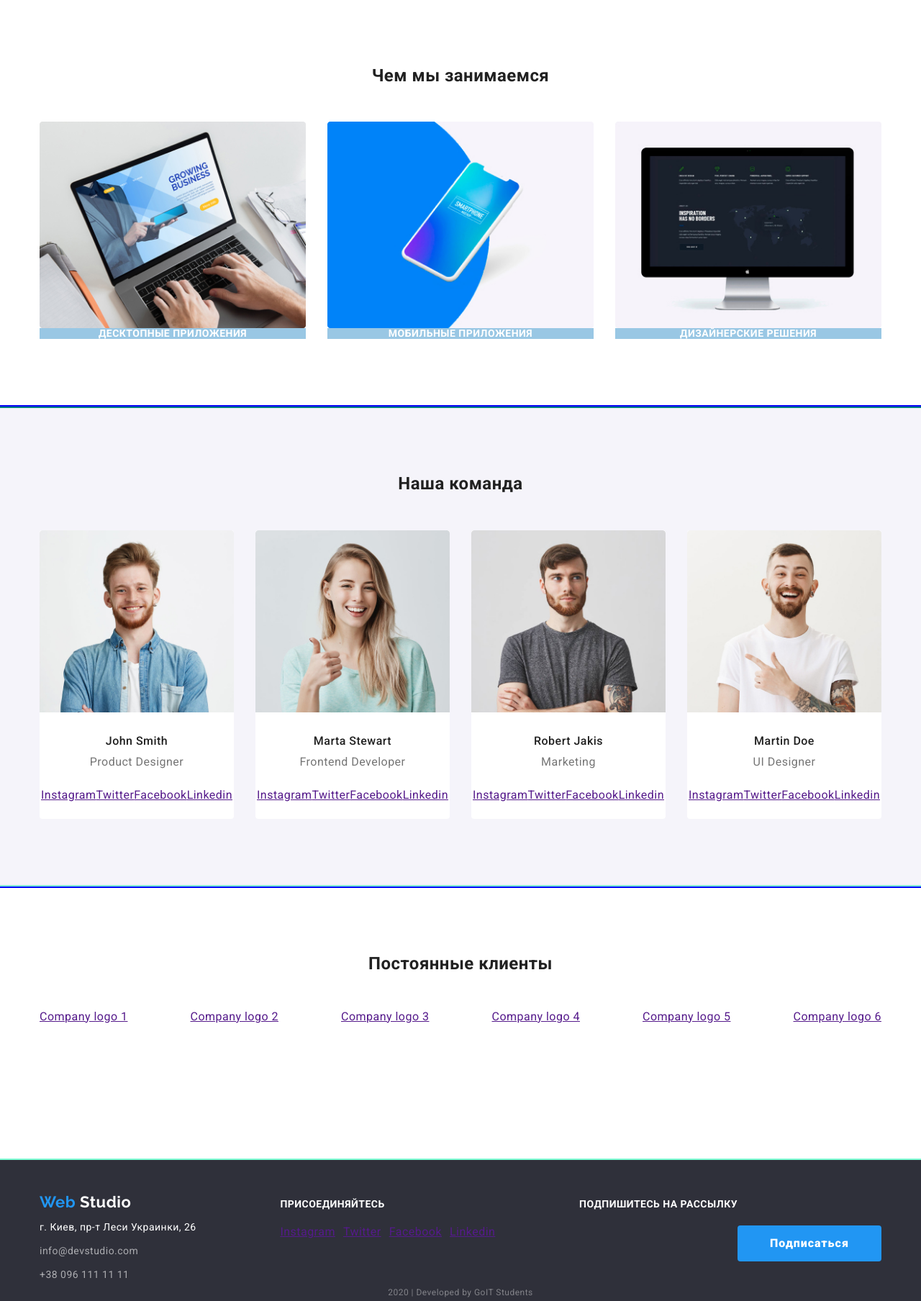
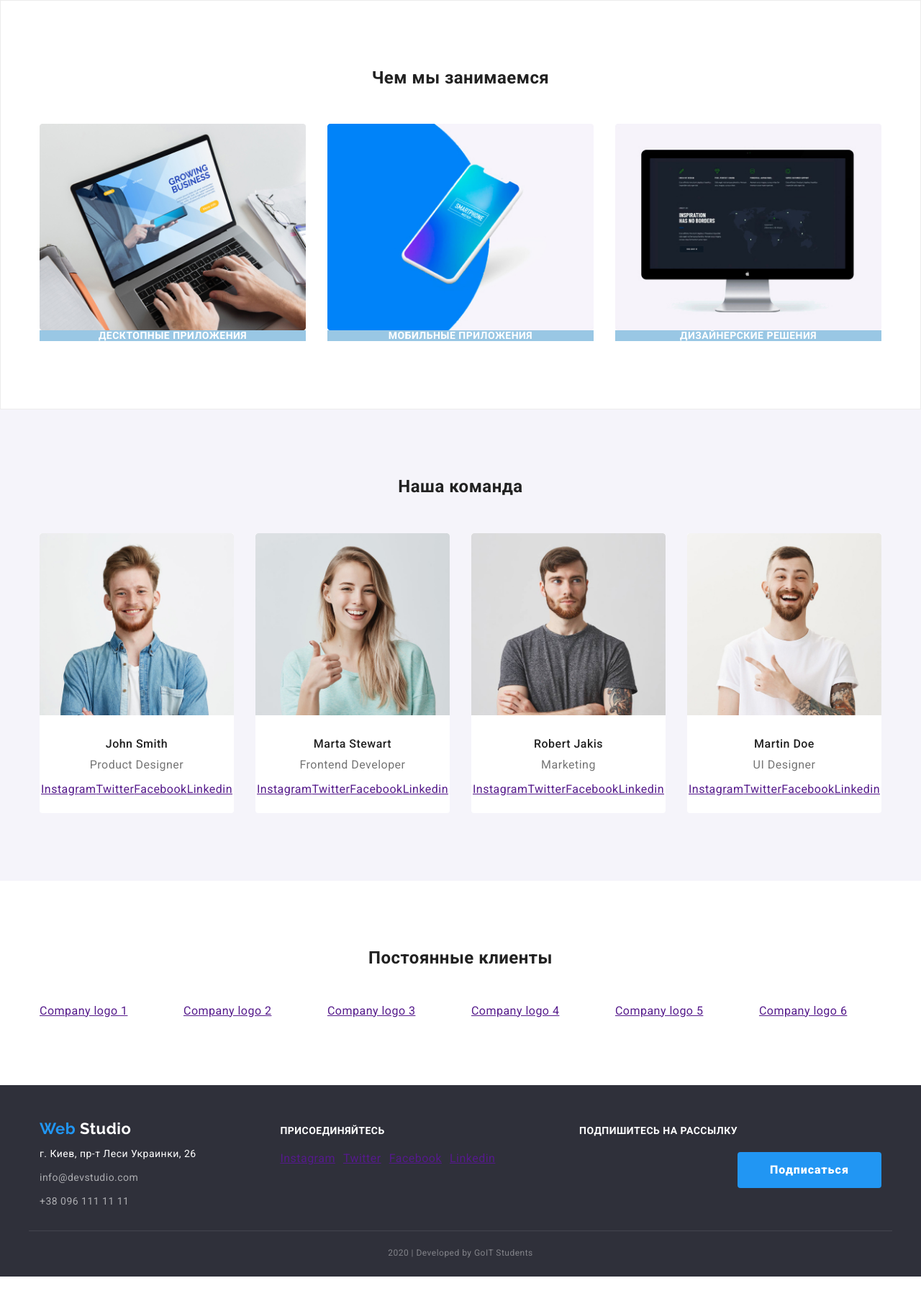
Before and after one commit to andrii-lavrenchuk/goit-markup-hw-03, a plain HTML site: page index.html in a window 1280 px wide. Shown: the part 632-2440 px from the top of the page at 72% size. After the commit the page ends 2406 px from the top, so only its background shows below. Drawn offline with nearby package versions, Linux system fonts and the light colour scheme.

Commit message:
Adds final view

```diff
--- a/css/common.css
+++ b/css/common.css
@@ -53,6 +53,7 @@
 .main-nav {
   display: flex;
   align-items: center;
+  border-bottom: 1px solid #ececec;
 }
 /* Address nav */
 .address-nav {
@@ -120,17 +121,13 @@
   background-color: var(--third-background-color);
 }
 .footer-flex {
+  padding-top: 48px;
   display: flex;
   align-items: baseline;
   justify-content: space-between;
 }
-.logo-flex {
-  display: flex;
-}
 
 .footer .logo-footer {
-  padding-top: 48px;
-
   color: var(--accent-color);
 
   text-decoration: none;
@@ -148,6 +145,7 @@
 }
 .address-flex {
   display: flex;
+  padding-bottom: 28px;
   flex-direction: column;
 }
 
@@ -191,9 +189,12 @@
   text-transform: uppercase;
 }
 
-.footer-year {
+.copyright {
   margin-top: 0;
   margin-bottom: 0;
+  padding-top: 18px;
+  padding-bottom: 21px;
+  border-top: 1px solid rgba(255, 255, 255, 0.1);
 
   color: var(--footer-year-color);
 
--- a/css/main.css
+++ b/css/main.css
@@ -6,7 +6,11 @@
 /* рік (футер) rgba(255, 255, 255, 0.4) */
 /* вторичний колір фону #F5F4FA */
 /* колір фону футера #2F303A */
-
+img {
+  display: block;
+  max-width: 100%;
+  height: auto;
+}
 .list {
   list-style: none;
   padding: 0;
@@ -62,7 +66,7 @@
 }
 /* Features */
 .features {
-  outline: 2px solid tomato;
+  /* outline: 2px solid tomato; */
   padding-top: 94px;
   padding-bottom: 94px;
 }
@@ -82,9 +86,15 @@
 .features .feature-list {
   display: flex;
 }
-.features .item + .item {
-  margin-left: 29px;
+
+.features > .item {
+  width: calc((100% - 90px) / 4);
+  margin-right: 30px;
 }
+.features > .item:nth-child(4n) {
+  margin-right: 0;
+}
+
 .feature-list .features-text {
   color: var(--secondary-text-color);
 
@@ -96,9 +106,10 @@
 /* Work */
 
 .our-work {
-  outline: 2px solid teal;
+  /* outline: 2px solid teal; */
   padding-top: 94px;
   padding-bottom: 94px;
+  border: 1px solid #ececec;
 }
 .our-work .section-title {
   text-align: center;
@@ -106,19 +117,21 @@
   margin-bottom: 0;
 }
 
-.our-work-photo {
-  display: block;
-}
 .work-list {
   margin-top: 50px;
 }
 .our-work .work-list {
   display: flex;
-  justify-content: space-between;
+  justify-content: center;
 }
-.work-list .item + .item {
-  margin-left: 30px;
+.work-list > .item {
+  width: calc((100% - 60px) / 3);
+  margin-right: 30px;
 }
+.work-list > .item:nth-child(3n) {
+  margin-right: 0;
+}
+
 .work-list .title {
   color: var(--third-color);
   background-color: #99c7e4;
@@ -135,7 +148,7 @@
 /* Our team */
 
 .team {
-  outline: 2px solid blue;
+  /* outline: 2px solid blue; */
   padding-top: 94px;
   padding-bottom: 94px;
   background-color: var(--secondary-background-color);
@@ -151,29 +164,28 @@
   margin-left: auto;
   margin-right: auto;
 }
-.team-list .item {
-  width: calc((100% - 60px) / 4);
+.team-list > .item {
+  width: calc((100% - 90px) / 4);
   margin-right: 30px;
 }
 
-.team-list .item:nth-child(4n) {
+.team-list > .item:nth-child(4n) {
   margin-right: 0;
 }
-.team-list .item:nth-last-child(-n + 4) {
+.team-list > .item:nth-last-child(-n + 4) {
   margin-bottom: 0;
+  padding-bottom: 24px;
   border-radius: 4px;
 
   background-color: var(--third-color);
 }
 .teammember-photo {
-  display: block;
   border-radius: 4px 4px 0px 0px;
 }
 .item .social-links {
   display: flex;
   justify-content: center;
-  padding-bottom: 24px;
-  margin-top: 28px;
+  margin-top: 16px;
 }
 
 .team-list .teammate {
@@ -205,17 +217,19 @@
 }
 .customers .customers-list {
   display: flex;
-  justify-content: space-between;
+  margin-top: 50px;
 }
-.customers-list .item + .item {
-  margin-left: 30px;
+.customers-list > .item {
+  width: calc((100% - 150px) / 6);
+  margin-right: 30px;
 }
-.section.customers {
-  outline: 2px solid aquamarine;
+
+.customers-list > .item:nth-child(6n) {
+  margin-right: 0;
+}
+
+.customers {
+  /* outline: 2px solid aquamarine; */
   padding-top: 94px;
   padding-bottom: 94px;
 }
-.customers-list {
-  padding-top: 50px;
-  padding-bottom: 94px;
-}
--- a/index.html
+++ b/index.html
@@ -144,6 +144,7 @@
                 alt="John Smith"
                 width="270"
               />
+
               <h3 class="teammate">John Smith</h3>
               <p class="major">Product Designer</p>
               <ul class="list social-links">
@@ -267,7 +268,7 @@
     <footer class="footer">
       <div class="container footer-flex">
         <div class="nav-flex">
-          <nav class="logo-flex">
+          <nav>
             <a href="./index.html" class="logo-footer"
               >Web <span class="logo-word-footer">Studio</span></a
             >
@@ -306,7 +307,8 @@
           <a href="" class="button">Подписаться</a>
         </div>
       </div>
-      <p class="footer-year">2020 | Developed by GoIT Students</p>
+
+      <p class="container copyright">2020 | Developed by GoIT Students</p>
     </footer>
   </body>
 </html>
```
Also changed, not shown: css/portfolio.css (+27 -10 lines), portfolio.html (+39 -20 lines).
